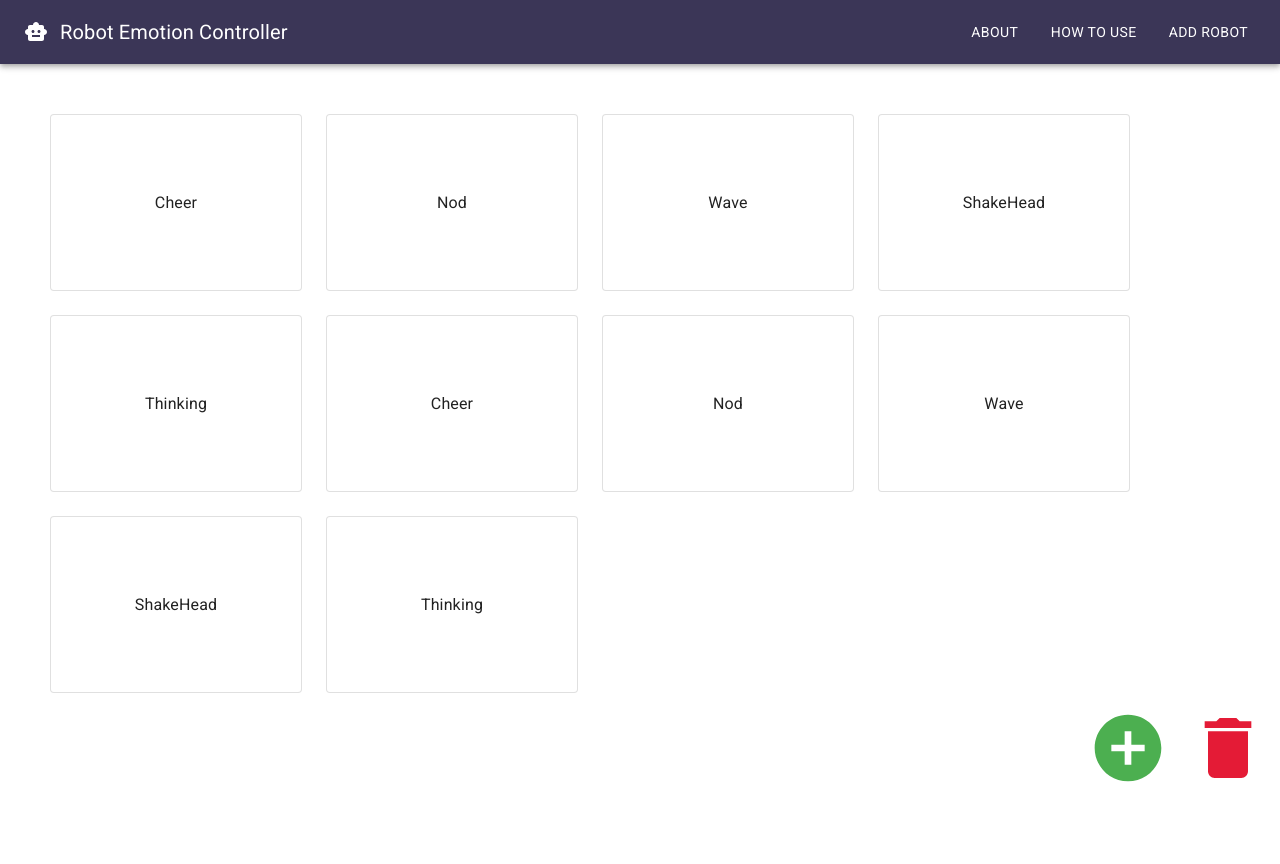
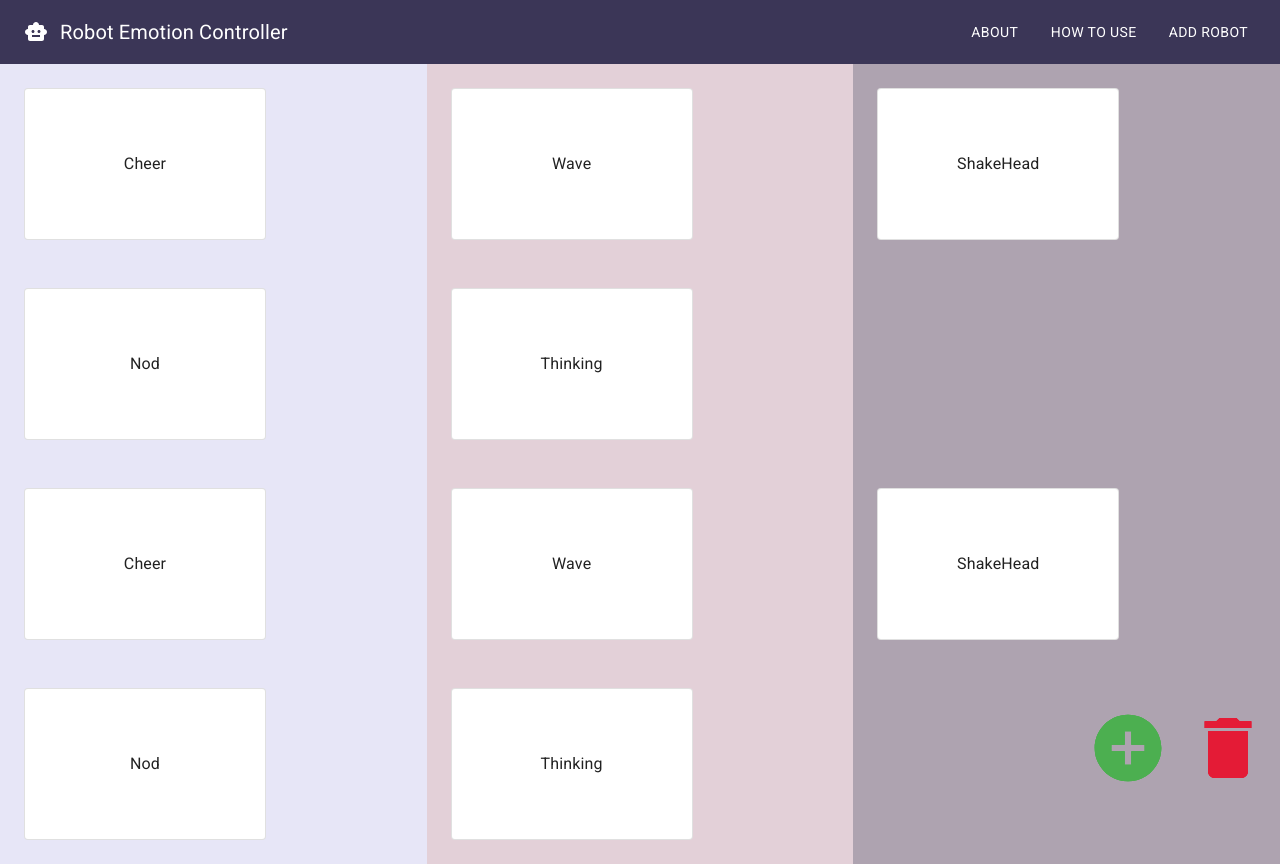
Before and after one commit to einarhaaland/robot-caretaker, a React (Create React App) app in the folder frontend/: page / in a window 1280 px wide. Before the commit the page ends 800 px from the top, so only its background shows below. Built offline with nearby package versions, Linux system fonts and the light colour scheme; no server answers; a web font is replaced by a local one.

Commit message:
Split into 3 moodgrids

```diff
--- a/frontend/src/App.tsx
+++ b/frontend/src/App.tsx
@@ -18,9 +18,9 @@ function App() {
   return (
     <>
       <NavBar />
-      <div style={{margin:50}}>
-        <MoodGrid moodCards={["Cheer", "Nod", "Wave", "ShakeHead", "Thinking"]} />
-      </div>
+      <MoodGrid moodCards={["Cheer", "Nod"]} color="#e7e6f7" />
+      <MoodGrid moodCards={["Wave", "Thinking"]} color="#e3d0d8" />
+      <MoodGrid moodCards={["ShakeHead"]} color="#aea3b0" />
     </>
   );
 }
--- a/frontend/src/components/MoodCard.tsx
+++ b/frontend/src/components/MoodCard.tsx
@@ -18,8 +18,8 @@ function MoodCard(props: MoodProps) {
     }
 
     return (
-        <Card variant='outlined' sx={{ width: 250, height: 175 }}>
-            <CardActionArea onClick={handleClick} sx={{ width: 250, height: 175 }}>
+        <Card variant='outlined' sx={{ width: 240, height: 150 }}>
+            <CardActionArea onClick={handleClick} sx={{ width: 240, height: 150 }}>
                 <Typography align='center'>{props.title}</Typography>
             </CardActionArea>
         </Card>
--- a/frontend/src/components/MoodGrid.tsx
+++ b/frontend/src/components/MoodGrid.tsx
@@ -7,6 +7,7 @@ import DeleteIcon from '@mui/icons-material/Delete';
 
 interface GridProps {
   moodCards: string[],
+  color: string
 }
 
 
@@ -47,7 +48,7 @@ function MoodGrid(props: GridProps) {
   return (
     <>
 
-      <Grid container spacing={3}>
+      <Grid container xs={4} spacing={3} style={{backgroundColor: props.color, margin: "0px", display: "inline-flex", height: "100vh"}}>
         {cards}
       </Grid>
 
```
